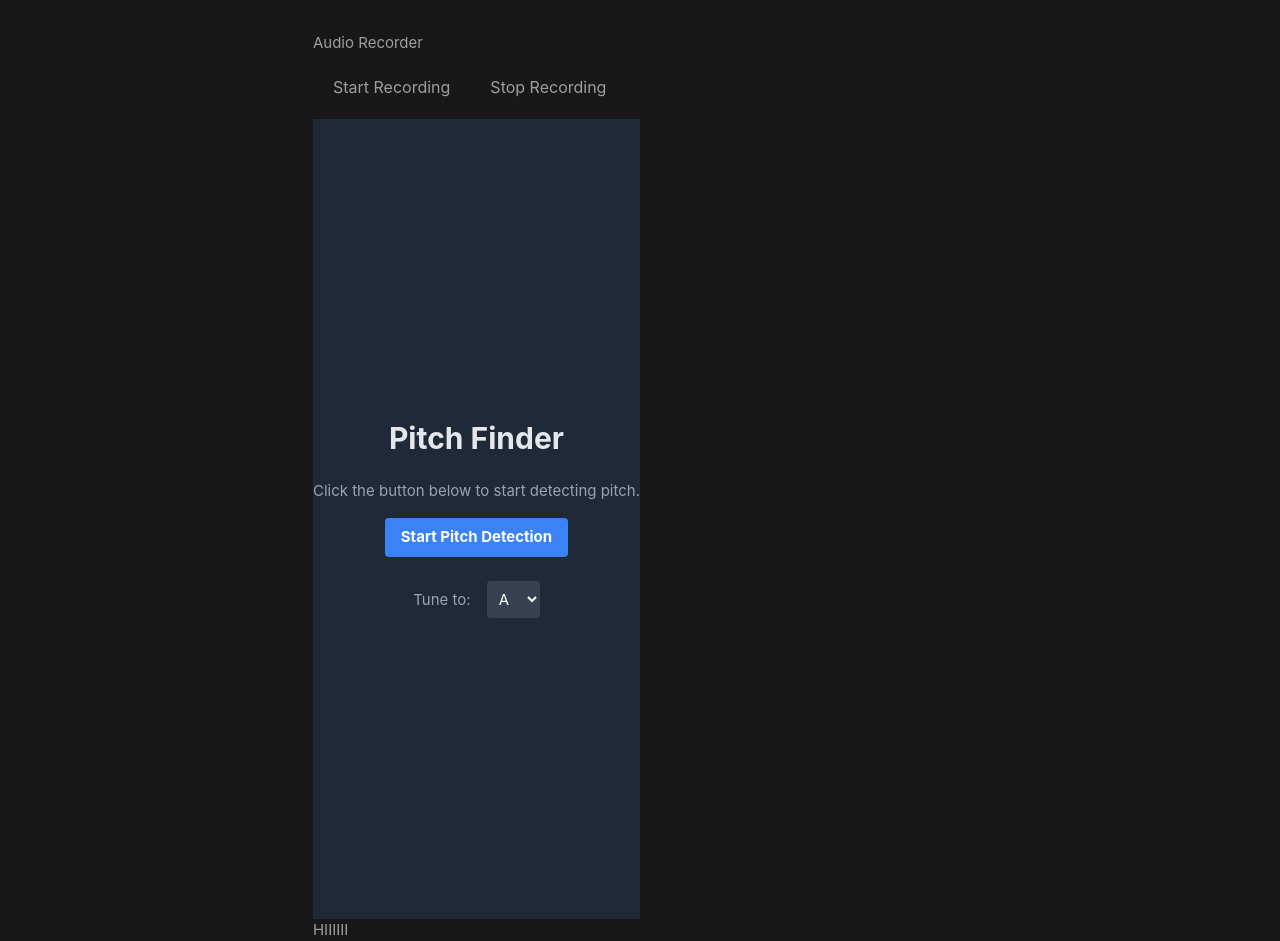
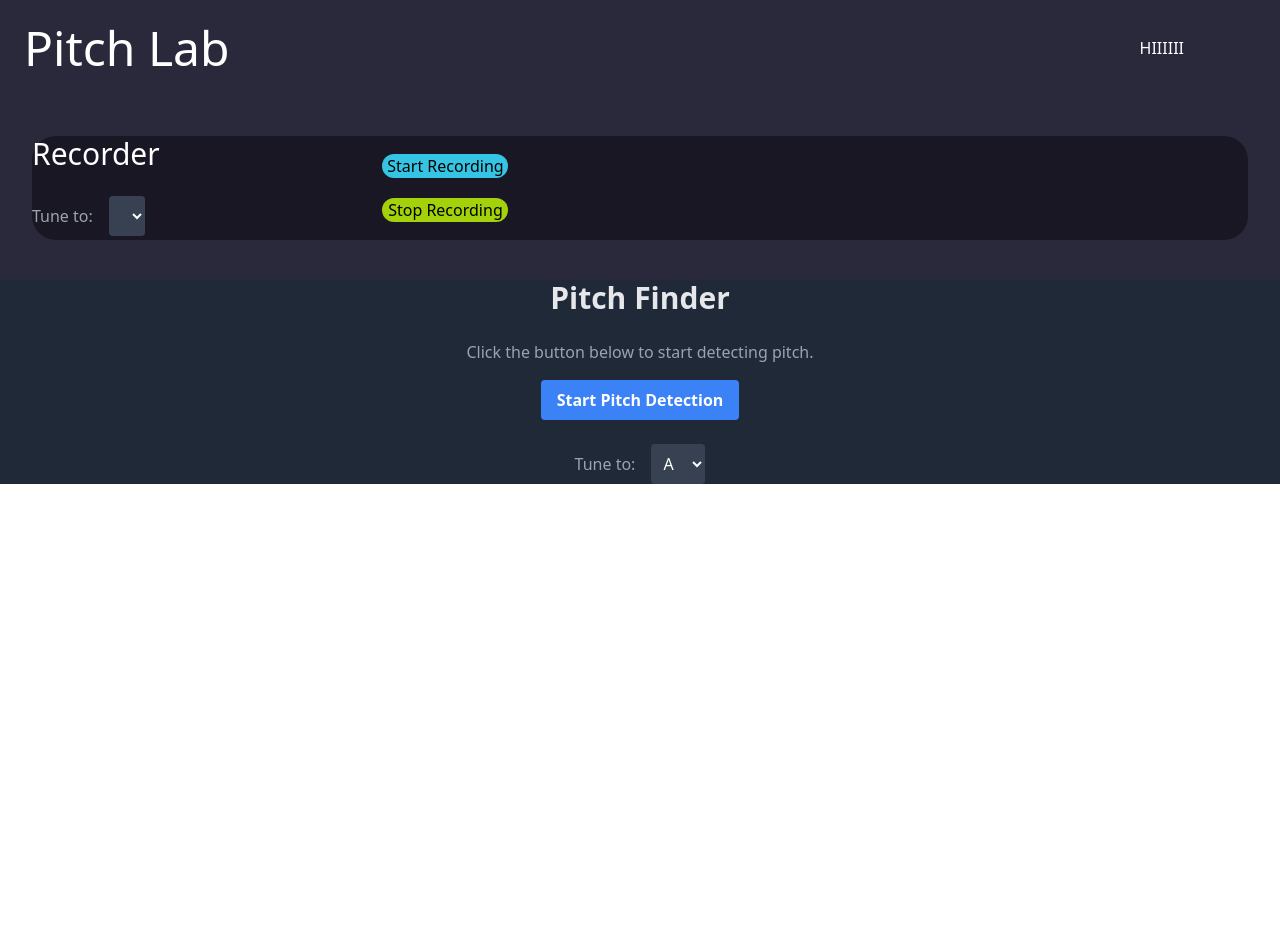
Before and after one commit to sitechtimes/pitch-lab, a Vue app in the folder app/: page / in a window 1280 px wide. After the commit the page ends 800 px from the top, so only its background shows below. Built offline with nearby package versions, Linux system fonts and the light colour scheme.

Commit message:
I thank the buddha my work is still here

```diff
--- a/app/src/App.vue
+++ b/app/src/App.vue
@@ -1,3 +1,25 @@
+<template>
+  <div class="w-screen bg-[#2A283B]">
+    <header class="flex justify-between">
+      <h1 class="text-white text-5xl m-6">Pitch Lab</h1>
+      <button
+        class="mr-24 text-white"
+        @click="settings.showModal = !settings.showModal"
+      >
+        HIIIIII
+      </button>
+    </header>
+    <DeviceSelector v-if="settings.showModal" name="History" />
+    <div class="flex justify-center">
+      <div class="w-[95%] bg-[#1A1725] rounded-3xl my-10">
+        <AudioRecorder class="w-[40%]" />
+      </div>
+    </div>
+    <TunerSection />
+    <RouterView />
+  </div>
+</template>
+
 <script setup>
 import AudioRecorder from "./components/AudioRecorder.vue";
 import DeviceSelector from "./components/DeviceSelector.vue";
@@ -7,54 +29,4 @@ const settings = settingsStore();
 import TunerSection from "./components/TunerSection.vue";
 </script>
 
-<template>
-  <div>
-    <header>
-      <div class="wrapper">
-        <nav></nav>
-      </div>
-    </header>
-    <AudioRecorder />
-    <TunerSection />
-    <RouterView />
-    <button @click="settings.showModal = !settings.showModal">HIIIIII</button>
-    <DeviceSelector v-if="settings.showModal" />
-  </div>
-</template>
-
-<style scoped>
-header {
-  line-height: 1.5;
-  max-height: 100vh;
-}
-
-.logo {
-  display: block;
-  margin: 0 auto 2rem;
-}
-
-nav {
-  width: 100%;
-  font-size: 12px;
-  text-align: center;
-  margin-top: 2rem;
-}
-
-nav a.router-link-exact-active {
-  color: var(--color-text);
-}
-
-nav a.router-link-exact-active:hover {
-  background-color: transparent;
-}
-
-nav a {
-  display: inline-block;
-  padding: 0 1rem;
-  border-left: 1px solid var(--color-border);
-}
-
-nav a:first-of-type {
-  border: 0;
-}
-</style>
+<style scoped></style>
--- a/app/src/assets/base.css
+++ b/app/src/assets/base.css
@@ -1,4 +1,4 @@
-/* color palette from <https://github.com/vuejs/theme> */
+/* color palette from <https://github.com/vuejs/theme>
 :root {
   --vt-c-white: #ffffff;
   --vt-c-white-soft: #f8f8f8;
@@ -23,27 +23,8 @@
 
 /* semantic color variables for this project */
 
-:root {
-  --color-background: var(--vt-c-black);
-  --color-background-soft: var(--vt-c-black-soft);
-  --color-background-mute: var(--vt-c-black-mute);
 
-  --color-border: var(--vt-c-divider-dark-2);
-  --color-border-hover: var(--vt-c-divider-dark-1);
-
-  --color-heading: var(--vt-c-text-dark-1);
-  --color-text: var(--vt-c-text-dark-2);
-}
-
-*,
-*::before,
-*::after {
-  box-sizing: border-box;
-  margin: 0;
-  font-weight: normal;
-}
-
-body {
+/* body {
   min-height: 100vh;
   color: var(--color-text);
   background: var(--color-background);
@@ -68,4 +49,4 @@ body {
   text-rendering: optimizeLegibility;
   -webkit-font-smoothing: antialiased;
   -moz-osx-font-smoothing: grayscale;
-}
+} */
--- a/app/src/assets/main.css
+++ b/app/src/assets/main.css
@@ -2,23 +2,7 @@
 
 #app {
   max-width: 1280px;
-  margin: 0 auto;
-  padding: 2rem;
   font-weight: normal;
-}
-
-a,
-.green {
-  text-decoration: none;
-  color: hsla(160, 100%, 37%, 1);
-  transition: 0.4s;
-  padding: 3px;
-}
-
-@media (hover: hover) {
-  a:hover {
-    background-color: hsla(160, 100%, 37%, 0.2);
-  }
 }
 
 @media (min-width: 1024px) {
@@ -30,6 +14,5 @@ a,
   #app {
     display: grid;
     grid-template-columns: 1fr 1fr;
-    padding: 0 2rem;
   }
 }
--- a/app/src/components/AudioRecorder.vue
+++ b/app/src/components/AudioRecorder.vue
@@ -1,13 +1,30 @@
 <template>
-  <div>
-    <h1>Audio Recorder</h1>
-
-    <button @click="startRecording" :disabled="isRecording">
-      Start Recording
-    </button>
-    <button @click="stopRecording" :disabled="!isRecording">
-      Stop Recording
-    </button>
+  <div class="flex justify-between">
+    <div>
+      <h1 class="text-white text-3xl">Recorder</h1>
+      <div class="mt-6">
+        <label for="note-selection" class="text-gray-400 mr-4">Tune to:</label>
+        <select class="bg-gray-700 text-white p-2 rounded">
+          History
+        </select>
+      </div>
+    </div>
+    <div class="flex w-[30%] flex-col my-2">
+      <button
+        class="bg-[#36C4E4] rounded-full"
+        @click="startRecording"
+        :disabled="isRecording"
+      >
+        Start Recording
+      </button>
+      <button
+        class="bg-[#A3D10A] rounded-full"
+        @click="stopRecording"
+        :disabled="!isRecording"
+      >
+        Stop Recording
+      </button>
+    </div>
 
     <!-- Display recorded audio playback and download link -->
     <div v-if="audioUrl">
@@ -27,6 +44,8 @@ const isRecording = ref(false);
 const audioUrl = ref(null);
 let mediaRecorder = null;
 let audioChunks = [];
+
+const pastHistory = {};
 
 const startRecording = async () => {
   try {
@@ -67,7 +86,6 @@ const stopRecording = () => {
 <style scoped>
 button {
   margin: 10px;
-  padding: 10px;
   font-size: 16px;
   cursor: pointer;
 }
--- a/app/src/components/HeaderTitle.vue
+++ b/app/src/components/HeaderTitle.vue
@@ -1,5 +1,5 @@
 <template>
-  <header class="flex items-center justify-between bg-gray-900 text-white p-4">
+  <header class="flex items-center justify-between bg-gray-900 text-white">
     <h1 class="text-2xl font-bold text-blue-300">Pitch Lab</h1>
     <button class="text-gray-300 hover:text-white">
       <svg
--- a/app/src/components/TunerSection.vue
+++ b/app/src/components/TunerSection.vue
@@ -1,7 +1,5 @@
 <template>
-  <div
-    class="flex flex-col items-center justify-center min-h-screen bg-gray-800 text-white"
-  >
+  <div class="flex flex-col items-center justify-center bg-gray-800 text-white">
     <h1 class="text-3xl font-bold text-gray-200 mb-6">Pitch Finder</h1>
     <p class="text-gray-400 mb-4">
       Click the button below to start detecting pitch.
--- a/app/tailwind.config.js
+++ b/app/tailwind.config.js
@@ -1,10 +1,28 @@
 /** @type {import('tailwindcss').Config} */
 export default {
-  content: [
-    "./index.html",
-    "./src/**/*.{vue,js,ts,jsx,tsx}",
-  ], theme: {
+  theme: {
+    screens: {
+      sm: "480px",
+      md: "768px",
+      lg: "976px",
+      xl: "1440px",
+    },
+    colors: {
+      blue: "#1fb6ff",
+      pink: "#ff49db",
+      orange: "#ff7849",
+      green: "#13ce66",
+      "gray-dark": "#273444",
+      gray: "#8492a6",
+      "gray-light": "#d3dce6",
+      purple: "#7210E3",
+      skyblue: "#36C4E4",
+    },
+    fontFamily: {},
+  },
+  content: ["./index.html", "./src/**/*.{vue,js,ts,jsx,tsx}"],
+  theme: {
     extend: {},
   },
-  plugins: [("daisyui")],
+  plugins: ["daisyui"],
 };
```
